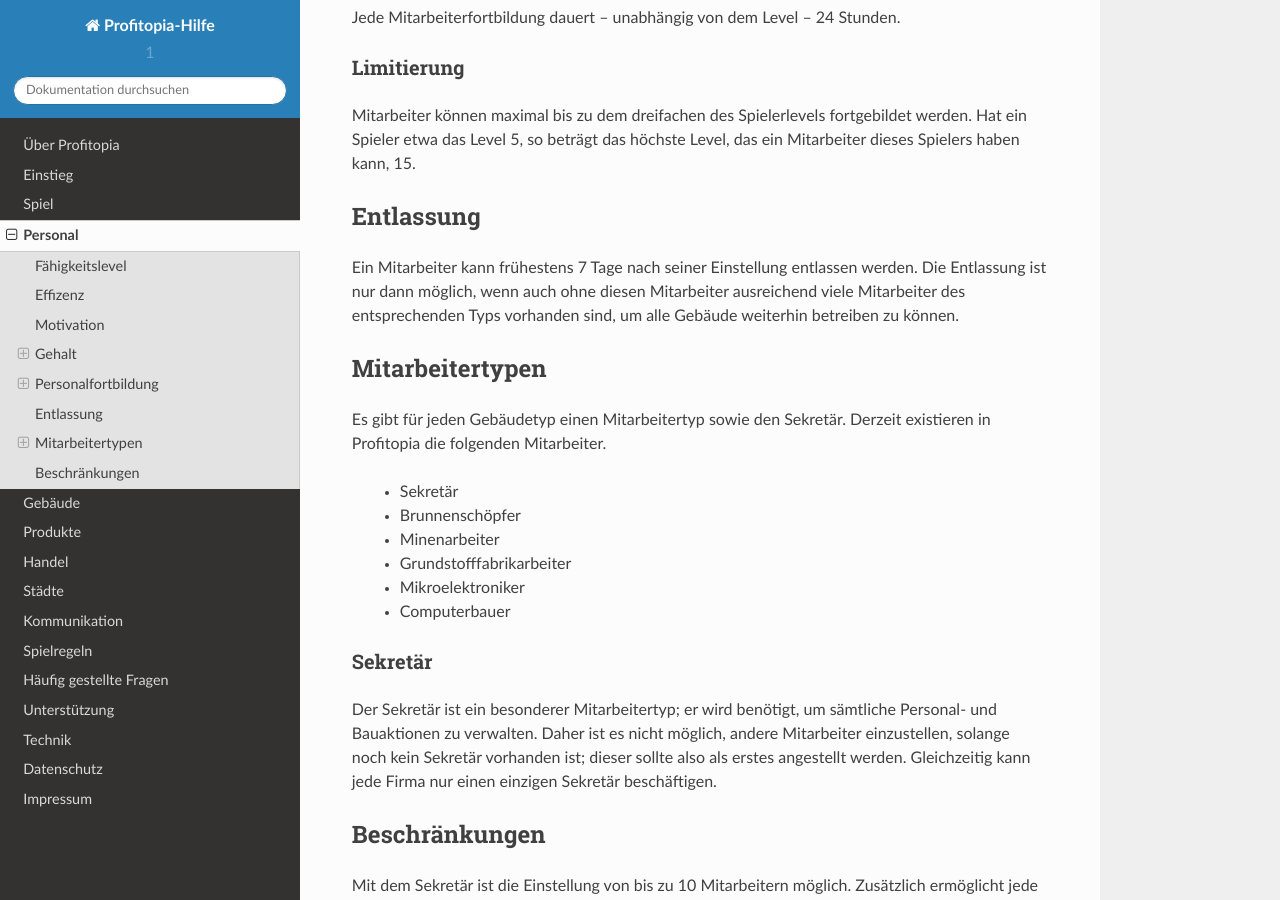
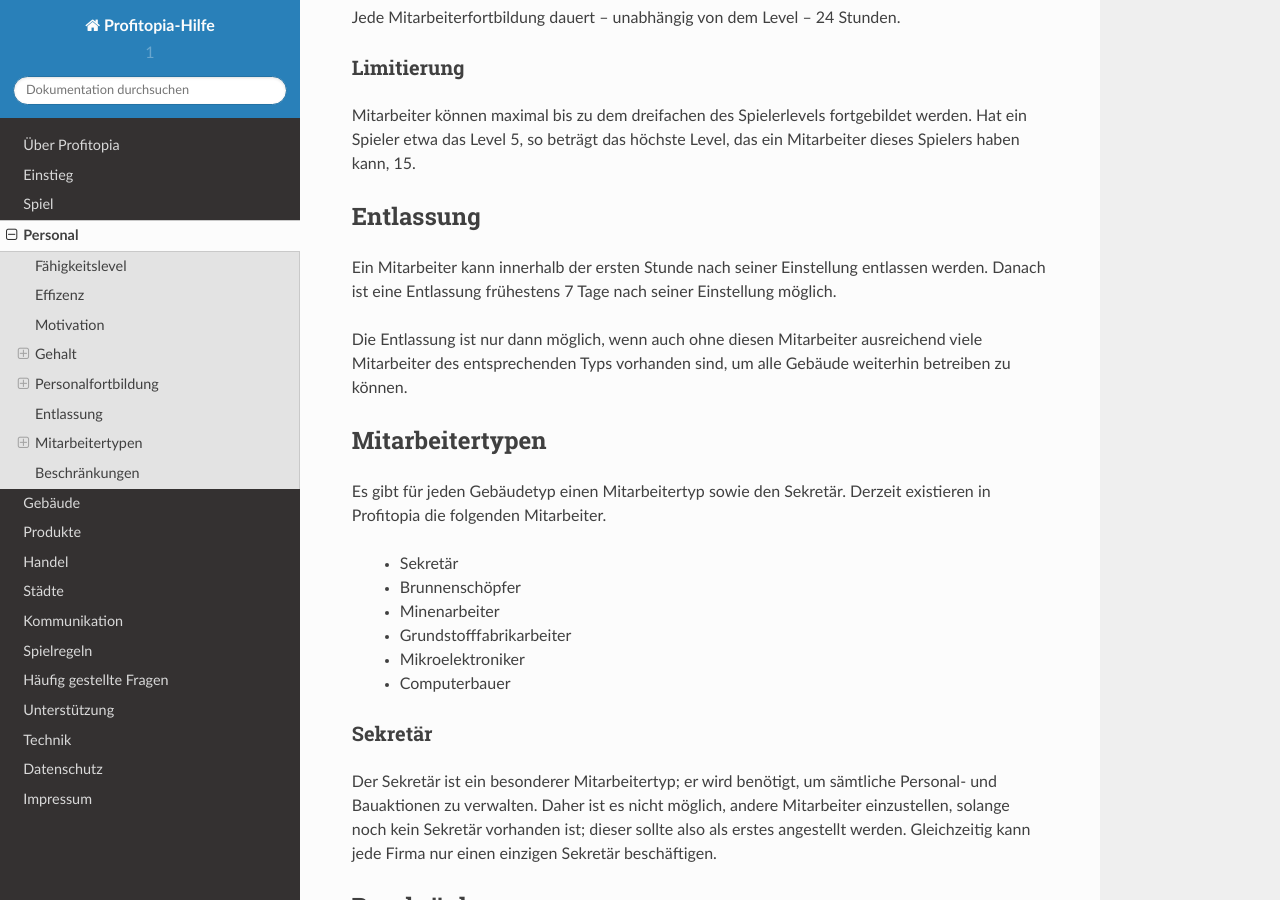
Before and after one commit to profitopia/help, a Sphinx documentation site: the page built from source/employees/index.rst, in a window 1280 px wide and 900 px high, scrolled down 1856 px. Built offline with Sphinx 7.4.7 and the Read the Docs theme 2.0.0, drawn with Linux system fonts in a browser that asks for light colours.

Commit message:
Updated employee page

```diff
--- a/source/employees/index.rst
+++ b/source/employees/index.rst
@@ -62,7 +62,9 @@ Mitarbeiter können maximal bis zu dem dreifachen des Spielerlevels fortgebildet
 Entlassung
 ==========
 
-Ein Mitarbeiter kann frühestens 7 Tage nach seiner Einstellung entlassen werden. Die Entlassung ist nur dann möglich, wenn auch ohne diesen Mitarbeiter ausreichend viele Mitarbeiter des entsprechenden Typs vorhanden sind, um alle Gebäude weiterhin betreiben zu können.
+Ein Mitarbeiter kann innerhalb der ersten Stunde nach seiner Einstellung entlassen werden. Danach ist eine Entlassung frühestens 7 Tage nach seiner Einstellung möglich.
+
+Die Entlassung ist nur dann möglich, wenn auch ohne diesen Mitarbeiter ausreichend viele Mitarbeiter des entsprechenden Typs vorhanden sind, um alle Gebäude weiterhin betreiben zu können.
 
 Mitarbeitertypen
 ================
```
